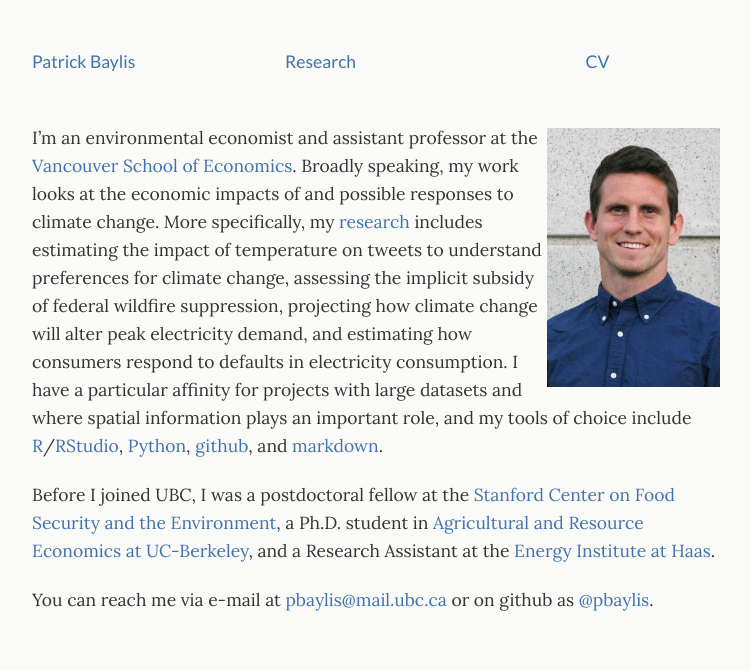
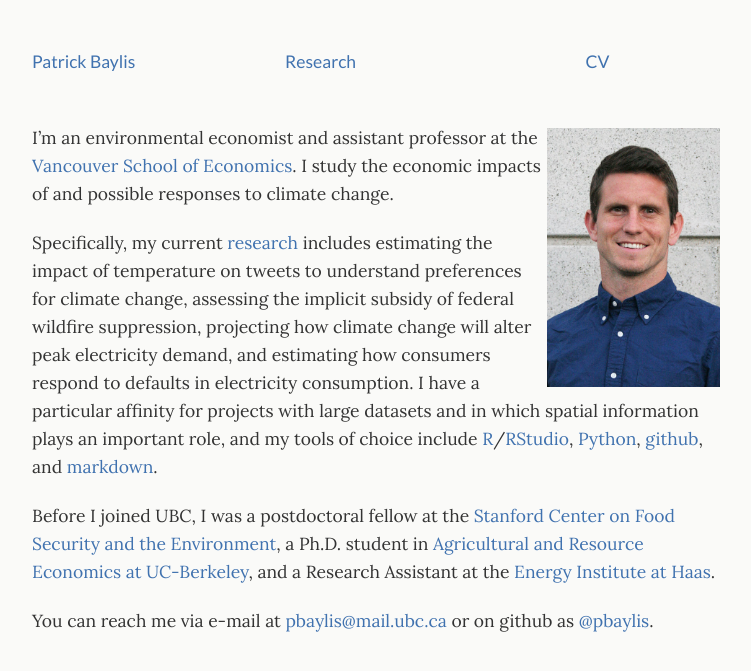
Before and after one commit to pbaylis/pbaylis.github.io, a Jekyll site: the page built from index.md, in a window 1280 px wide. Shown: the top 671 px of the page, without its empty margins (262-1013 px from the left). Built offline with Jekyll 4.4.1, drawn with Linux system fonts in a browser that asks for light colours.

Commit message:
slight copy updates

```diff
--- a/index.md
+++ b/index.md
@@ -4,7 +4,9 @@ layout: page
 
 <a href="assets/img/smiling_dbgranite.jpg"><img src="assets/img/smiling_dbgranite.jpg" alt="headshot" width="25%" class="shadow" style="float:right; margin:4px 4px 4px 4px;" /></a>
 
-I'm an environmental economist and assistant professor at the [Vancouver School of Economics](http://economics.ubc.ca/). Broadly speaking, my work looks at the economic impacts of and possible responses to climate change. More specifically, my [research](/research/) includes estimating the impact of temperature on tweets to understand preferences for climate change, assessing the implicit subsidy of federal wildfire suppression, projecting how climate change will alter peak electricity demand, and estimating how consumers respond to defaults in electricity consumption. I have a particular affinity for projects with large datasets and where spatial information plays an important role, and my tools of choice include [R](https://www.r-project.org)/[RStudio](https://www.rstudio.com), [Python](https://www.python.org), [github](https://github.com), and [markdown](https://commonmark.org/help/).
+I'm an environmental economist and assistant professor at the [Vancouver School of Economics](http://economics.ubc.ca/). I study the economic impacts of and possible responses to climate change.
+
+Specifically, my current [research](/research/) includes estimating the impact of temperature on tweets to understand preferences for climate change, assessing the implicit subsidy of federal wildfire suppression, projecting how climate change will alter peak electricity demand, and estimating how consumers respond to defaults in electricity consumption. I have a particular affinity for projects with large datasets and in which spatial information plays an important role, and my tools of choice include [R](https://www.r-project.org)/[RStudio](https://www.rstudio.com), [Python](https://www.python.org), [github](https://github.com), and [markdown](https://commonmark.org/help/).
 
 Before I joined UBC, I was a postdoctoral fellow at the [Stanford Center on Food Security and the Environment](http://fse.fsi.stanford.edu/), a Ph.D. student in [Agricultural and Resource Economics at UC-Berkeley](http://areweb.berkeley.edu), and a Research Assistant at the [Energy Institute at Haas](https://ei.haas.berkeley.edu).
 
```
